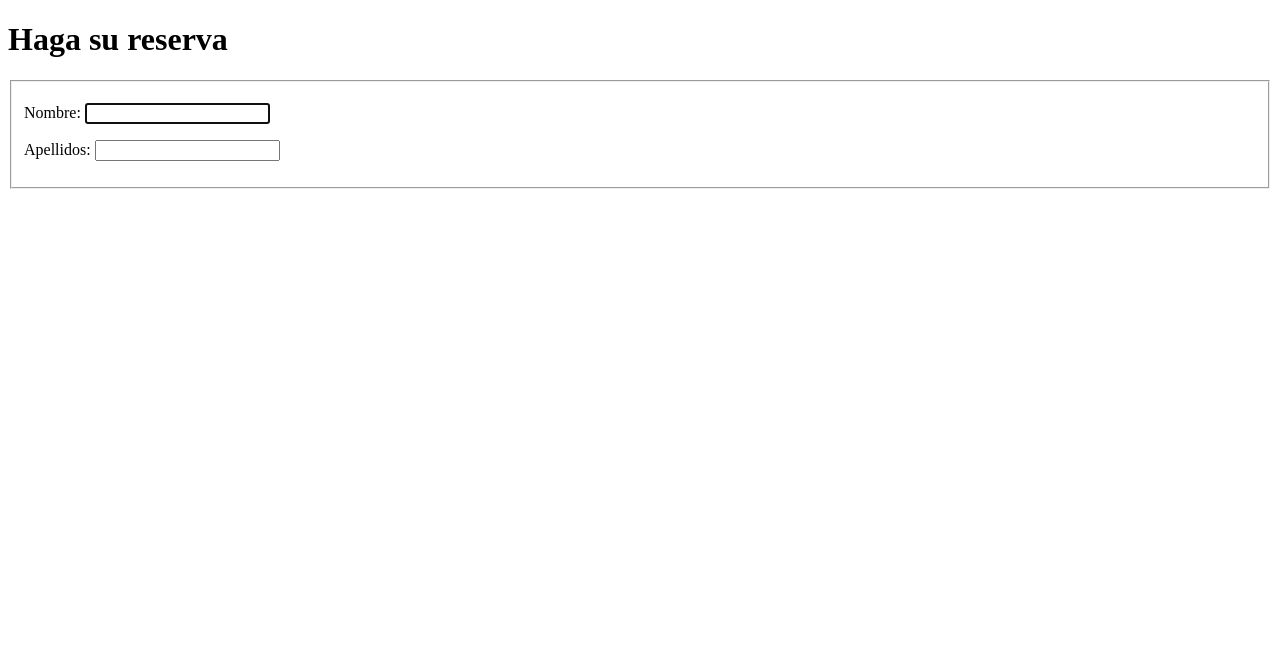
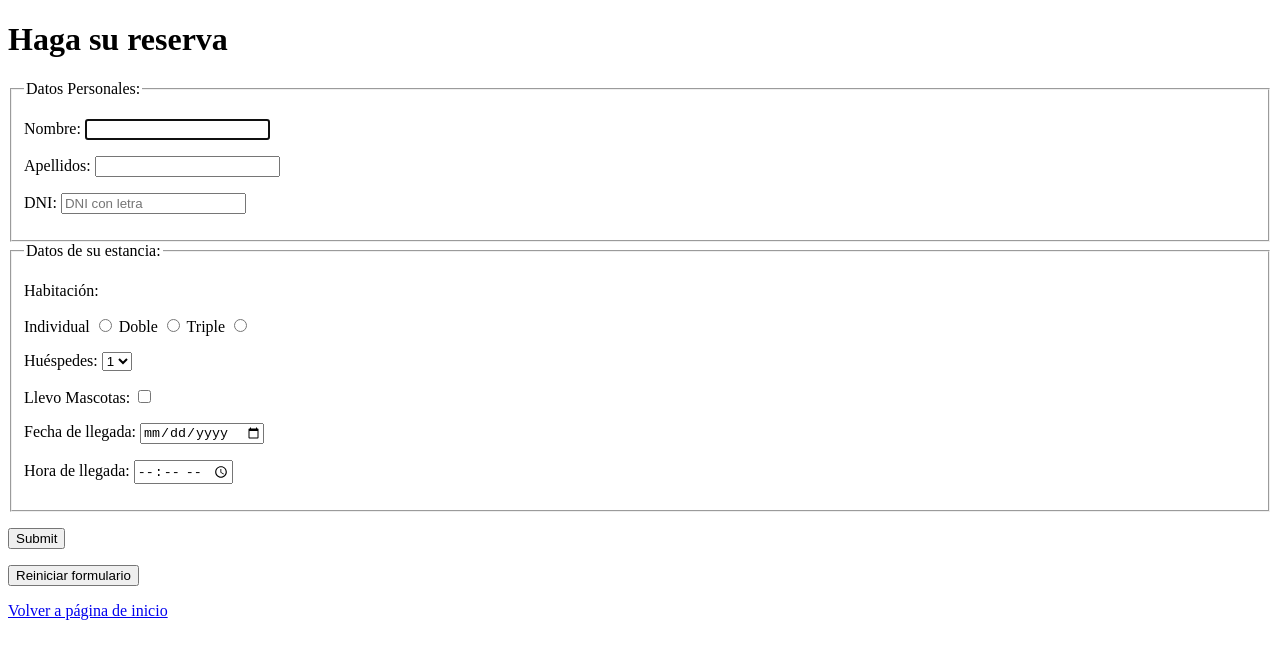
Before and after one commit to jlop-deb/Hotel-Rivendel, a plain HTML site: page reserva.html in a window 1280 px wide. Drawn offline with Linux system fonts and the light colour scheme.

Commit message:
formulario de reserva

```diff
--- a/reserva.html
+++ b/reserva.html
@@ -9,6 +9,7 @@
     <h1>Haga su reserva</h1>
     <form action="procesareserva.php" method="get">
     <fieldset>
+    <legend>Datos Personales:</legend>
     <p>
         <label for="nom">Nombre:</label>
         <input type="text" maxlength="100"
@@ -21,7 +22,64 @@
         name="ape" required
         id="ape">
     </p>
-    </form>
+    <p>
+        <label for="dni">DNI:</label>
+        <input type="text"
+        name="dni" required placeholder="DNI con letra" maxlength="10"
+        id="dni">
+    </p>
+     </fieldset>
+
+     <fieldset>
+        <legend>Datos de su estancia:</legend>
+
+    <p>Habitación:</p>
+    <p>
+        <label for="Individual">Individual</label>
+        <input type="radio" name="habitacion" value="Individual"
+        id="Individual">
+        <label for="Doble">Doble</label>
+        <input type="radio" name="habitacion" value="Doble"
+        id="Doble">
+        <label for="Triple">Triple</label>
+        <input type="radio" name="habitacion" value="Triple"
+        id="Triple">
+    </p>
+    <p>
+        <label for="huespedes">Huéspedes:</label>
+        <select name="huespedes" id="huespedes">
+        <option value="1">1</option>
+        <option value="2">2</option>
+        <option value="3">3</option>
+        </select>
+    <p>
+        <label for="mascotas">Llevo Mascotas:</label>
+        <input type="checkbox" name="mascotas"
+        id="mascotas">
+    </p>
+    <p>
+        <label for="fecha">Fecha de llegada:</label>
+        <input type="date" name="fecha"
+        id="fecha">
+    </p>
+    <p>
+        <label for="hora">Hora de llegada:</label>
+        <input type="time" name="hora"
+        id="hora">
+    </p>
     </fieldset>
+    <p>
+        <input type="submit" name="Enviar">
+    </p>
+    <p>
+        <input type="reset" value="Reiniciar formulario">
+    </p>
+
+    <!---Revisar los videos a ver si los botones van dentro o fuera de FORM-->
+
+</form>
+
+<a href="index.html">Volver a página de inicio</a>
+
 </body>
 </html>
```
